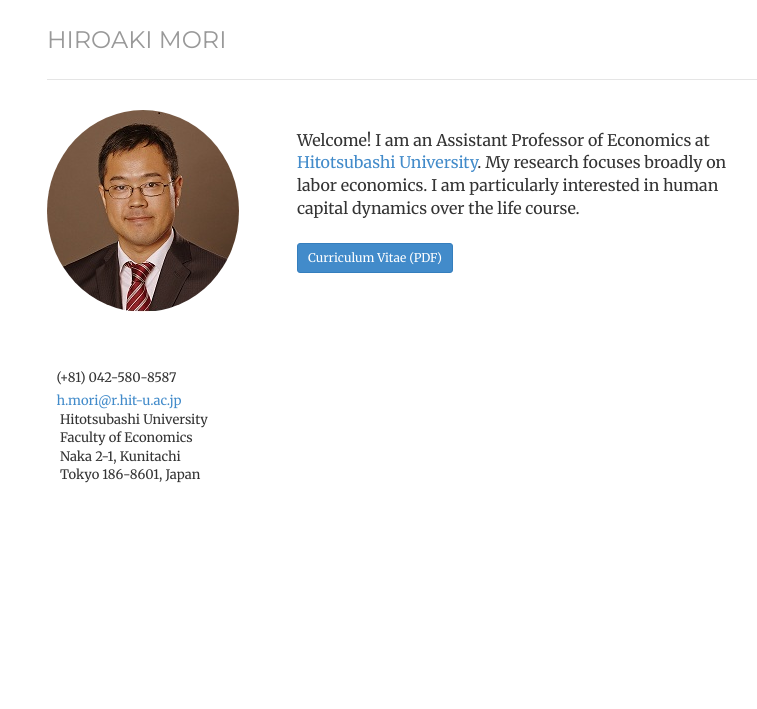
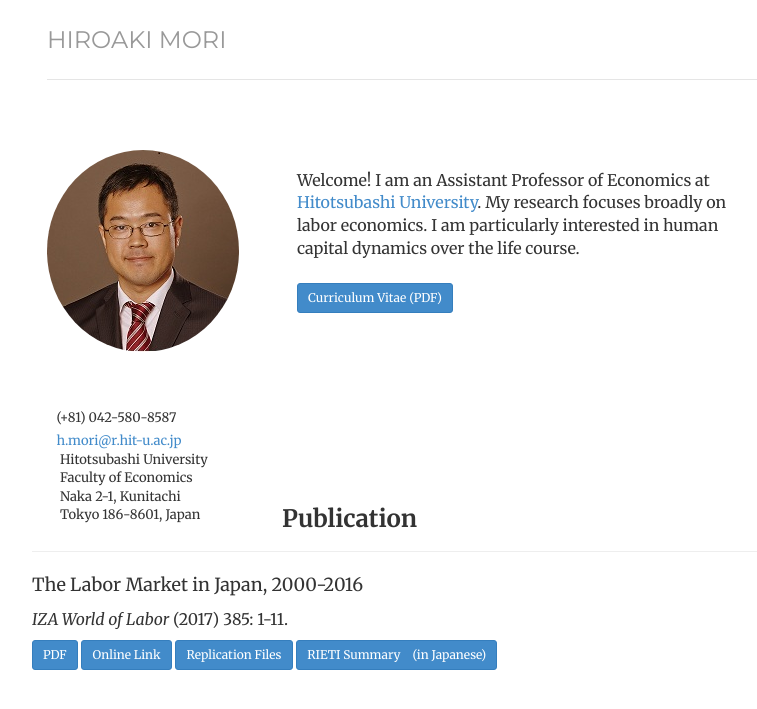
Before and after one commit to morihiroaki/morihiroaki.github.io, a Jekyll site: the page built from index.html, in a window 1280 px wide. Shown: the top 709 px of the page, without its empty margins (233-990 px from the left). Built offline with Jekyll 4.4.1, drawn with Linux system fonts in a browser that asks for light colours.

Commit message:
Update index.html

```diff
--- a/index.html
+++ b/index.html
@@ -45,5 +45,16 @@
               --->
               </div>
 
+  <a name="publication"></a>
+  <div class="page-header">
+  <h3>Publication</h3>
+  </div>
+
+  <p><font size="4">The Labor Market in Japan, 2000-2016</font></p>
+  <p><i>IZA World of Labor</i> (2017) 385: 1-11. </p>
+  <p><a href="./files/Kawaguchi_Mori_2017_WoL.pdf" class="btn btn-primary btn-sm" role="button">PDF</a>
+  <a href="https://wol.iza.org/articles/the-labor-market-in-japan/long" class="btn btn-primary btn-sm" role="button">Online Link</a>
+  <a href="./files/WoL_final.zip" class="btn btn-primary btn-sm" role="button">Replication Files</a>
+  <a href="http://www.rieti.go.jp/jp/special/from-iza/008.html" class="btn btn-primary btn-sm" role="button">RIETI Summary　(in Japanese)</a></p>
 
  </div>
```
